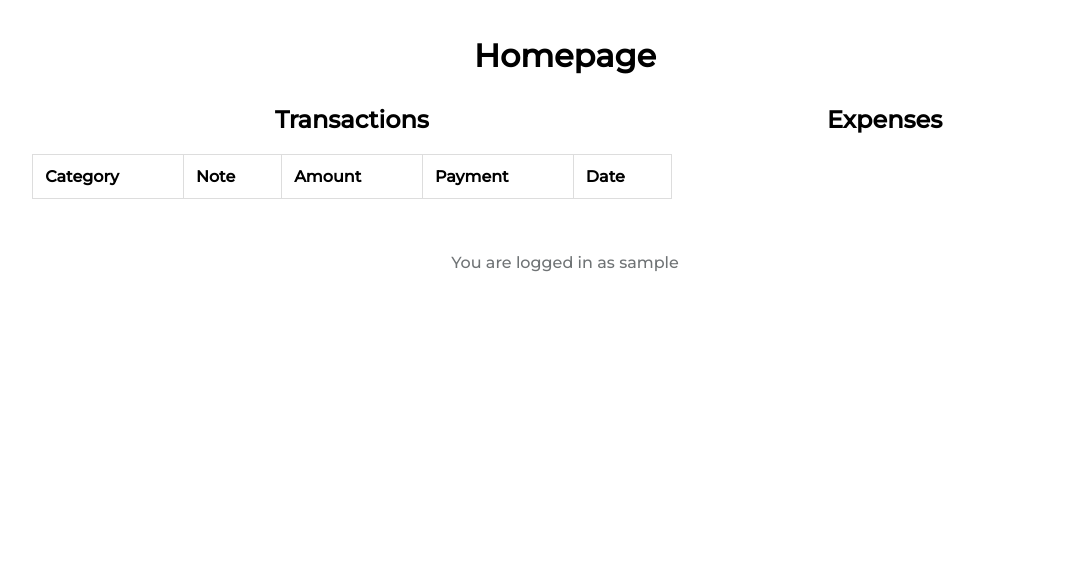
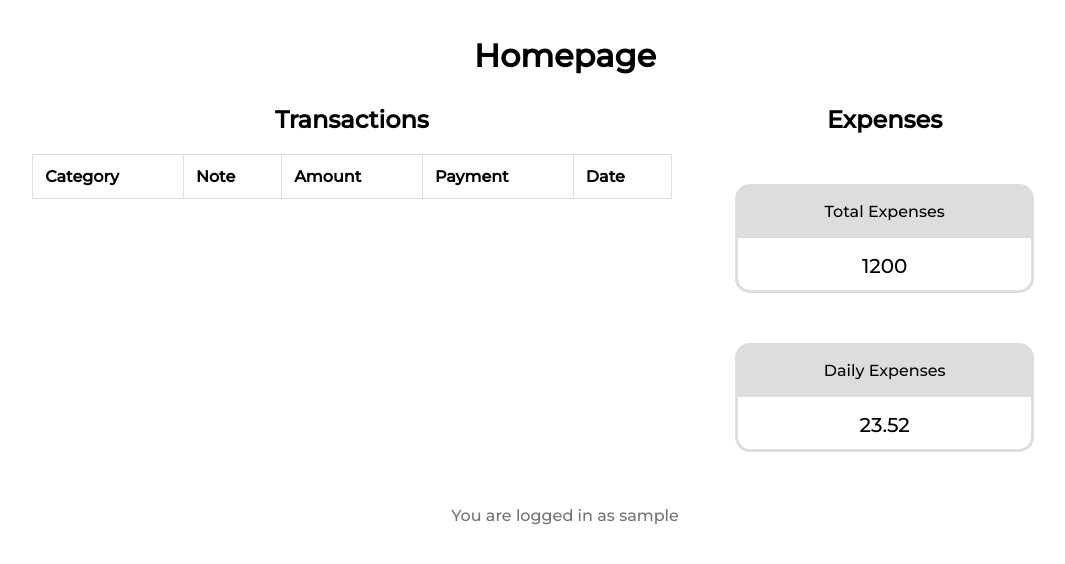
Before and after one commit to ChemaRapariz/expense-tracker, a Flask app: page / in a window 1280 px wide. Shown: the part 90-654 px from the top of the page, without its empty margins (75-1140 px from the left). Run offline with Flask 3, Linux system fonts and the light colour scheme; the visitor is signed in with stand-in values (Sample User, id 1); data that the repository does not hold is empty; some libraries are stand-ins or nearby versions.

Commit message:
Add basic structure of expenses summary in the homepage

```diff
--- a/static/styles.css
+++ b/static/styles.css
@@ -65,7 +65,7 @@ input {
     font-size: 15px;
 }
 
-/* ---- homepage structure ---- */
+/* ---- Basic structure ---- */
 main {
     text-align: center;
     padding: 1rem 3rem;
@@ -78,6 +78,8 @@ main {
     margin-right: auto;
     margin-left: auto;
 }
+
+/* ---- Table section (homepage) ---- */
 .section-table {
     flex-basis: 60%;
 }
@@ -85,9 +87,6 @@ table {
     margin-top: 20px;
     border-collapse: collapse;
     width: 100%;
-}
-.section-expenses {
-    flex-basis: 40%;
 }
 
 td,th {
@@ -97,6 +96,37 @@ td,th {
 }
 tr:nth-child(even) {
     background-color: #dddddd;
+}
+
+/* ---- Expenses section (homepage)---- */
+.section-expenses {
+    flex-basis: 40%;
+}
+
+.expenses {
+    display: flex;
+    flex-direction: column;
+    align-items: center;
+    height: 100%;
+}
+
+.expenses-box {
+    width: 70%;
+    border-style: solid;
+    border-color: #dddddd;
+    border-radius: 15px;
+    margin-top: 50px;
+    background: linear-gradient(to bottom, #dddddd 50%, white 50%);
+}
+
+.expenses-box p {
+    height: 50%;
+    padding-top: 15px;
+    padding-bottom: 15px;
+}
+
+.box-number {
+    font-size: 20px;
 }
 
 /* ---- Footer ---- */
--- a/templates/index.html
+++ b/templates/index.html
@@ -30,6 +30,16 @@ Home
         </div>
         <div class="section-expenses">
             <h2>Expenses</h2>
+            <div class="expenses">
+                <div class="expenses-box">
+                    <p class="box-title">Total Expenses</p>
+                    <p class="box-number">1200</p>
+                </div>
+                <div class="expenses-box">
+                    <p class="box-title">Daily Expenses</p>
+                    <p class="box-number">23.52</p>
+                </div>
+            </div>
         </div>
     </div>
 {% endblock %}
```
